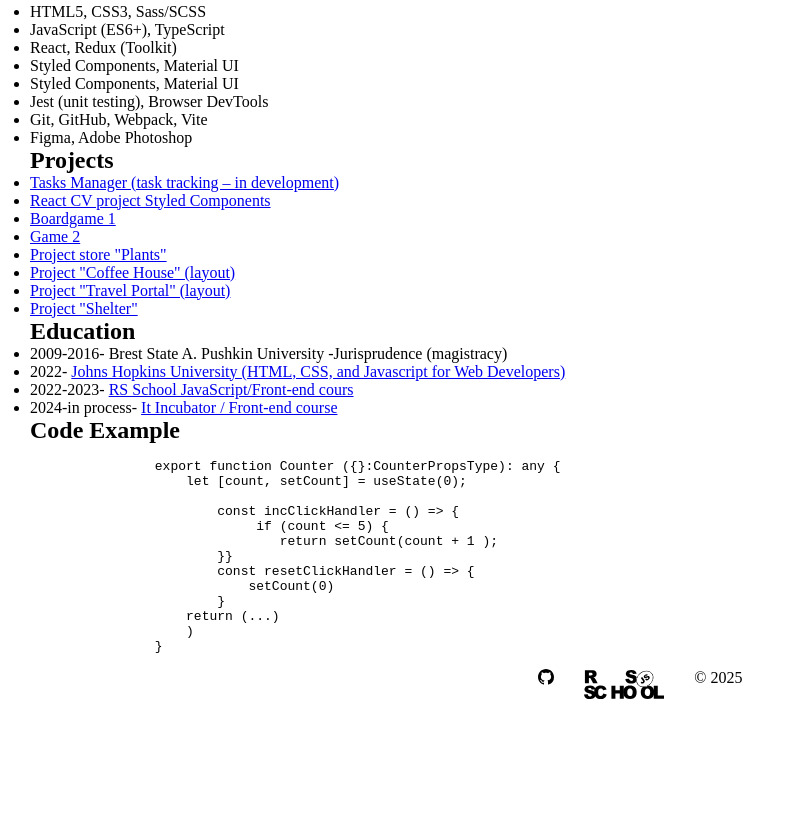
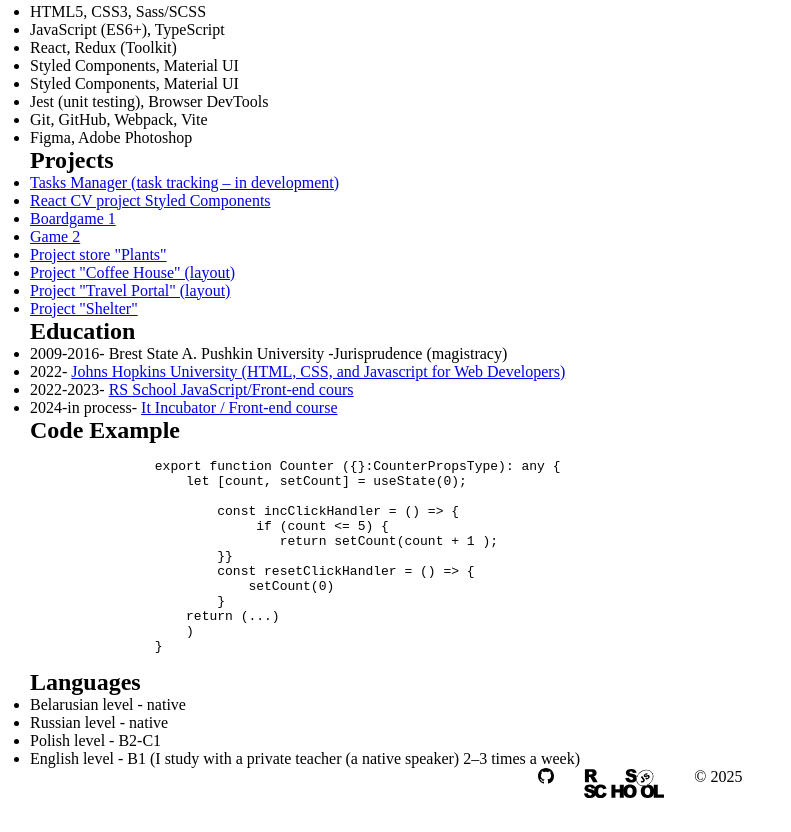
Before and after one commit to volhaf/rsschool-cv, a plain HTML site: page index.html in a window 1280 px wide. Shown: the part 525-1357 px from the top of the page, without its empty margins (0-791 px from the left). Before the commit the page ends 1258 px from the top, so only its background shows below. Drawn offline with Linux system fonts and the light colour scheme.

Commit message:
feat: add section language

```diff
--- a/index.html
+++ b/index.html
@@ -175,7 +175,15 @@
 </pre>
 
         </section>
-        <section class="language" id="language-anchor"></section>
+        <section class="language" id="language-anchor">
+            <h2 class="language_title">Languages</h2>
+            <ul class="language_list">
+                <li class="language_item">Belarusian level - native</li>
+                <li class="language_item">Russian level - native </li>
+                <li class="language_item">Polish level - B2-C1 </li>
+                <li class="language_item">English level - B1 (I study with a private teacher (a native speaker) 2–3 times a week)</li>
+            </ul>
+        </section>
     </main>
     <footer class="footer">
 
```
